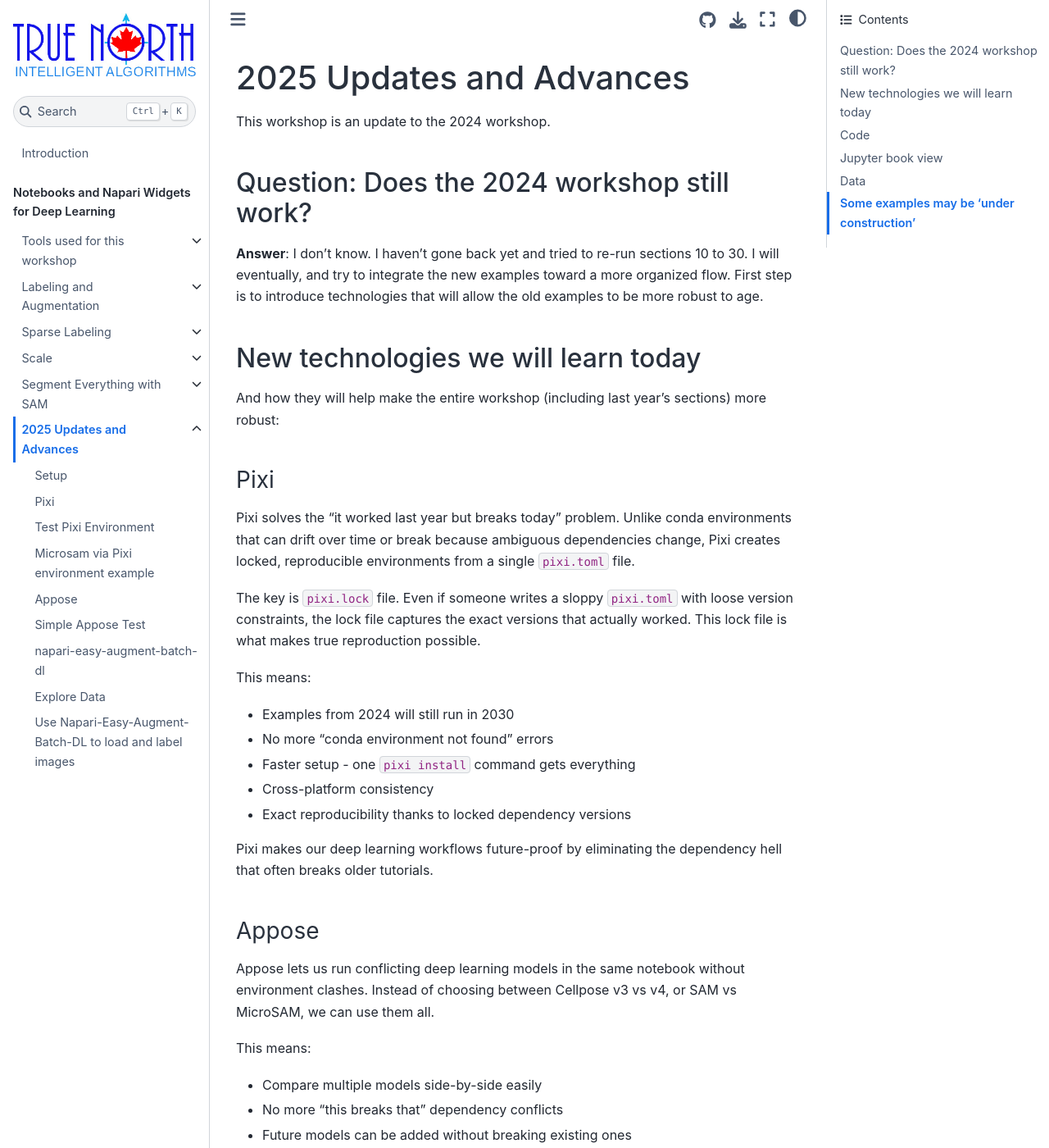
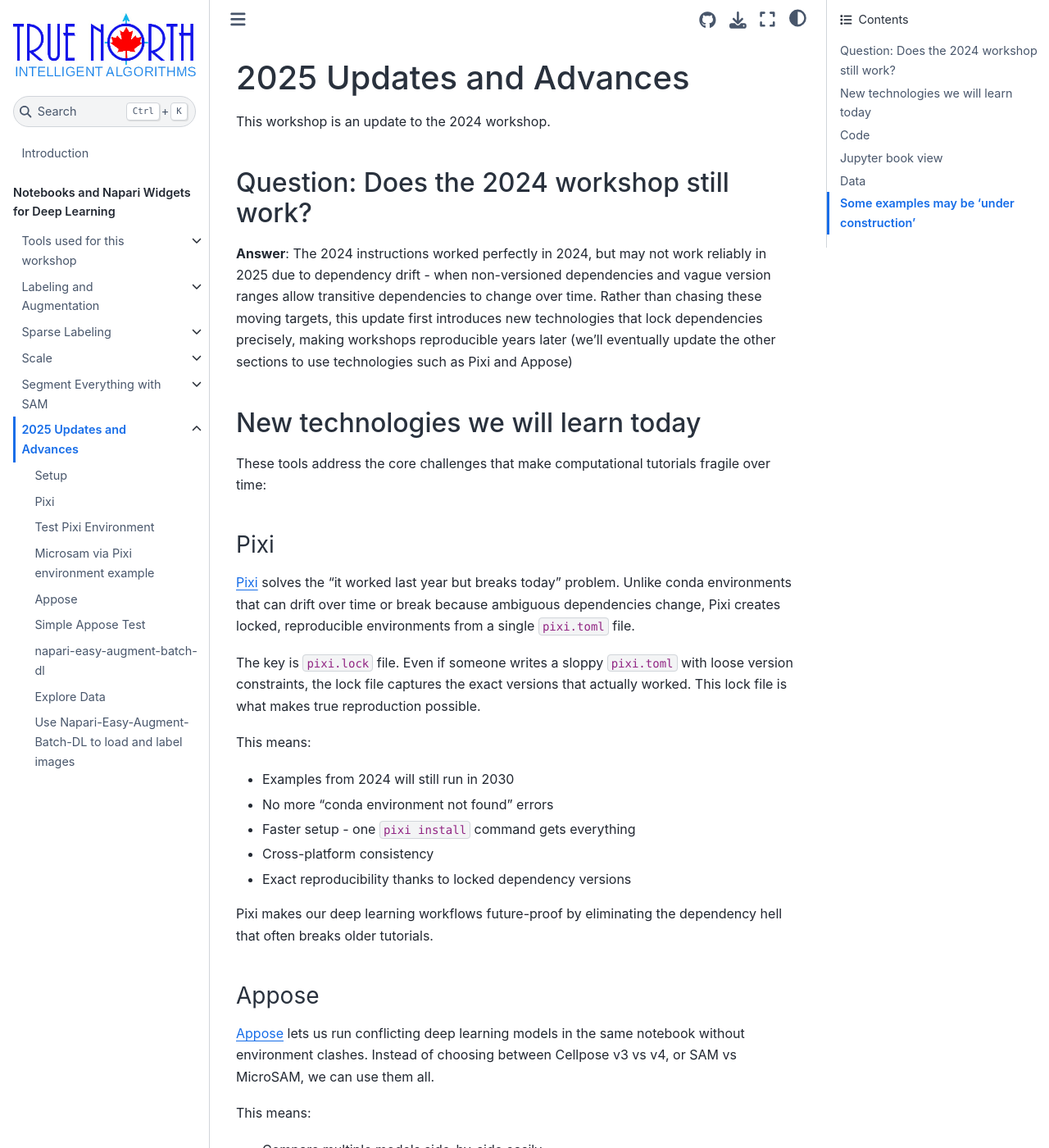
Before and after one commit to True-North-Intelligent-Algorithms/notebooks-and-napari-widgets-for-dl, a Jupyter Book: the page built from docs/2025_updates_and_advances/01_tools.md, in a window 1280 px wide and 1400 px high. Shown: the whole window at 82% size. Built offline with Jupyter Book 1.0.4 settings and Sphinx 7.4.7 and the Sphinx Book theme 1.1.4, drawn with Linux system fonts in a browser that asks for light colours; pages that are not in the unit, such as notebooks, are missing from menus.

Commit message:
tweak tools section

```diff
--- a/docs/2025_updates_and_advances/01_tools.md
+++ b/docs/2025_updates_and_advances/01_tools.md
@@ -2,17 +2,17 @@
 
 This workshop is an update to the 2024 workshop.
 
-###  Question:  Does the 2024 workshop still work?
+### Question: Does the 2024 workshop still work?
 
-**Answer**:  I don't know.  I haven't gone back yet and tried to re-run sections 10 to 30.  I will eventually, and try to integrate the new examples toward a more organized flow.  First step is to introduce technologies that will allow the old examples to be more robust to age.
+**Answer**: The 2024 instructions worked perfectly in 2024, but may not work reliably in 2025 due to dependency drift - when non-versioned dependencies and vague version ranges allow transitive dependencies to change over time. Rather than chasing these moving targets, this update first introduces new technologies that lock dependencies precisely, making workshops reproducible years later (we'll eventually update the other sections to use technologies such as Pixi and Appose)
 
 ### New technologies we will learn today
 
-And how they will help make the entire workshop (including last year's sections) more robust:
+These tools address the core challenges that make computational tutorials fragile over time:
 
 #### Pixi
 
-Pixi solves the "it worked last year but breaks today" problem. Unlike conda environments that can drift over time or break because ambiguous dependencies change, Pixi creates locked, reproducible environments from a single `pixi.toml` file.
+[Pixi](https://pixi.sh/) solves the "it worked last year but breaks today" problem. Unlike conda environments that can drift over time or break because ambiguous dependencies change, Pixi creates locked, reproducible environments from a single `pixi.toml` file.
 
 The key is `pixi.lock` file. Even if someone writes a sloppy `pixi.toml` with loose version constraints, the lock file captures the exact versions that actually worked. This lock file is what makes true reproduction possible.
 
@@ -27,7 +27,7 @@
 
 #### Appose
 
-Appose lets us run conflicting deep learning models in the same notebook without environment clashes. Instead of choosing between Cellpose v3 vs v4, or SAM vs MicroSAM, we can use them all.
+[Appose](https://github.com/apposed) lets us run conflicting deep learning models in the same notebook without environment clashes. Instead of choosing between Cellpose v3 vs v4, or SAM vs MicroSAM, we can use them all.
 
 This means:
 - Compare multiple models side-by-side easily
```
